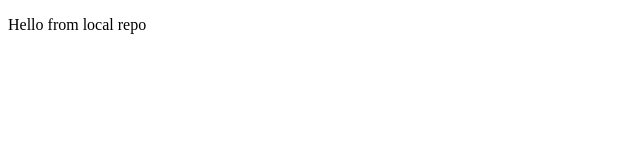
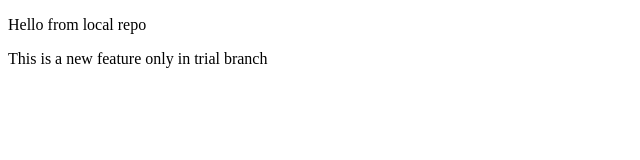
Before and after one commit to Goyal-Divyansh/LocalRepo, a plain HTML site: page index.html in a window 1280 px wide. Shown: the whole page, without its empty margins (0-640 px from the left). Drawn offline with Linux system fonts and the light colour scheme.

Commit message:
paragraph add in trial branch

```diff
--- a/index.html
+++ b/index.html
@@ -7,5 +7,7 @@
 </head>
 <body>
     <p>Hello from local repo</p>
+    <p>This is a new feature only in trial branch
+    </p>
 </body>
 </html>
```
